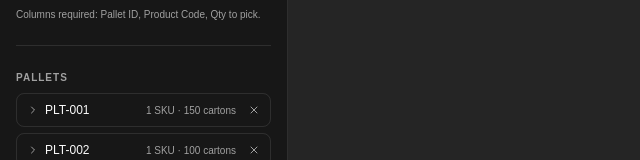
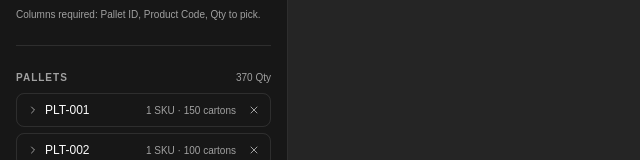
Before and after one commit to Kayweesim/3d-packing, a React (Vite) app in the folder frontend/: page / in a window 1280 px wide. Shown: the part 430-590 px from the top of the page, without its empty margins (0-640 px from the left). Built offline with nearby package versions, Linux system fonts and the light colour scheme.

Commit message:
Changed Playback Controls and added quantity

```diff
--- a/frontend/src/components/ui/PlaybackControls.tsx
+++ b/frontend/src/components/ui/PlaybackControls.tsx
@@ -48,12 +48,6 @@ export function PlaybackControls() {
     if (tl) tl.progress(val)
   }
 
-  const handleCheckpointClick = (fraction: number) => {
-    const tl = timelineRef.current
-    if (!tl) return
-    tl.progress(fraction)
-  }
-
   return (
     <div className="space-y-2">
       {/* Scrub bar + pallet checkpoint ticks */}
@@ -67,42 +61,6 @@ export function PlaybackControls() {
           onChange={handleScrub}
           className="w-full cursor-pointer accent-primary"
         />
-        {/* One checkpoint triangle per pallet segment — click to jump to that pallet's first carton */}
-        {palletBoundaries && totalPackedCount && (
-          <div className="relative h-4 w-full mt-0.5">
-            {palletBoundaries.map((b) => {
-              const pct = (b.firstGI / totalPackedCount) * 100
-              return (
-                <button
-                  key={b.firstGI}
-                  type="button"
-                  title={b.label}
-                  onClick={() => handleCheckpointClick(b.firstGI / totalPackedCount)}
-                  className="absolute top-0 -translate-x-1/2 flex flex-col items-center gap-px group cursor-pointer"
-                  style={{ left: `${pct}%` }}
-                >
-                  {/* Upward triangle — points at the track above */}
-                  <div
-                    className="transition-transform duration-150 group-hover:scale-125"
-                    style={{
-                      width: 0,
-                      height: 0,
-                      borderLeft:   '5px solid transparent',
-                      borderRight:  '5px solid transparent',
-                      borderBottom: `7px solid ${b.color}`,
-                      filter: `drop-shadow(0 0 3px ${b.color})`,
-                    }}
-                  />
-                  {/* Stem */}
-                  <div
-                    className="w-px h-1.5 rounded-full"
-                    style={{ background: b.color }}
-                  />
-                </button>
-              )
-            })}
-          </div>
-        )}
       </div>
 
       <div className="flex items-center justify-between">
--- a/frontend/src/components/ui/Sidebar.tsx
+++ b/frontend/src/components/ui/Sidebar.tsx
@@ -17,12 +17,15 @@ import { TestCasePanel } from './TestCasePanel'
 import { parseExcel } from '@/src/lib/excelImport'
 import { exportLoadPlan } from '@/src/lib/excelExport'
 
-function Section({ title, children }: { title: string; children: React.ReactNode }) {
+function Section({ title, right, children }: { title: string; right?: React.ReactNode; children: React.ReactNode }) {
   return (
     <div className="space-y-2">
-      <h2 className="text-[10px] font-semibold uppercase tracking-widest text-muted-foreground">
-        {title}
-      </h2>
+      <div className="flex items-center justify-between">
+        <h2 className="text-[10px] font-semibold uppercase tracking-widest text-muted-foreground">
+          {title}
+        </h2>
+        {right}
+      </div>
       {children}
     </div>
   )
@@ -68,6 +71,9 @@ export function Sidebar() {
     pallets.every((p) => p.cartons.every((c) => c.w > 0 && c.h > 0 && c.d > 0))
   const canPack = availableTypes.length > 0 && allDimsSet && !loading
 
+  const totalPalletQuantity = pallets.reduce(
+    (sum, p) => sum + p.cartons.reduce((s, c) => s + c.quantity, 0), 0)
+  // Testing View
   if (view === 'tests') {
     return (
       <div className="h-full flex flex-col gap-4 overflow-y-auto px-4 py-4">
@@ -91,6 +97,8 @@ export function Sidebar() {
       </div>
     )
   }
+
+
 
   return (
     <div className="h-full flex flex-col gap-6 overflow-y-auto px-4 py-4">
@@ -139,7 +147,16 @@ export function Sidebar() {
 
       <div className="border-t border-border" />
 
-      <Section title="Pallets">
+      <Section
+        title="Pallets"
+        right={
+          pallets.length > 0 && (
+            <span className="text-[10px] text-muted-foreground">
+              {totalPalletQuantity} Qty
+            </span>
+          )
+        }
+      >
         <PalletList />
       </Section>
 
```
Also changed, not shown: 1 other file (tests, documents, lock files or other folders).
